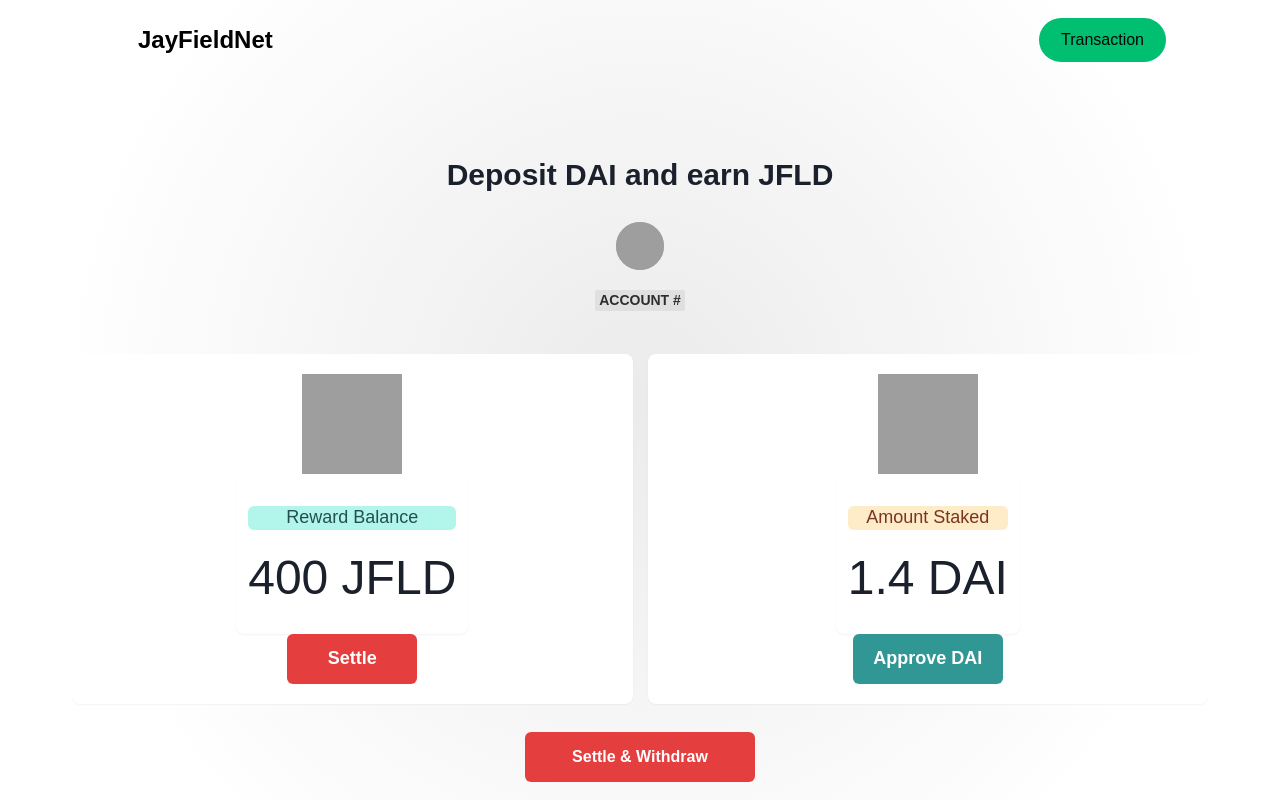
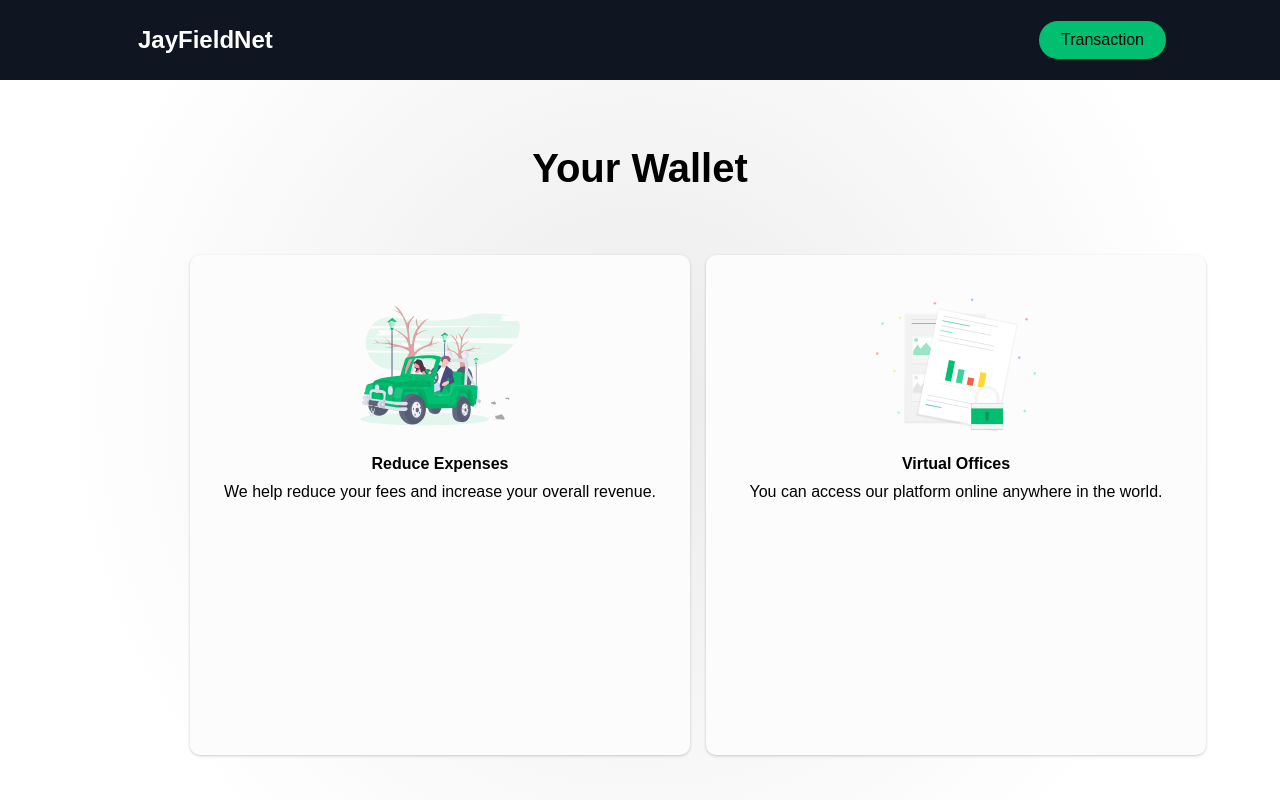
Before and after one commit to tena4881/jayfieldnetbeta, a React (Create React App) app: page /signin in a window 1280 px wide. Built offline with nearby package versions, Linux system fonts and the light colour scheme; grey boxes are pictures that could not be loaded; the HTML template or start-up script is replaced by a standard one; a web font is replaced by a local one; what web3 would draw is missing.

Commit message:
fixed profile page

```diff
--- /dev/null
+++ b/src/components/Exchange/ExchangeElements.js
@@ -0,0 +1,88 @@
+import styled from 'styled-components';
+
+export const ExchangeContainer = styled.div`
+  height: 800px;
+  display: flex;
+
+  flex-direction: column;
+  justify-content: center;
+  align-items: center;
+  background: ##f7f7f7;
+  margin-bottom: 135px;
+
+  @media screen and (max-width: 768px) {
+    height: 1100px;
+  }
+
+  @media screen and (max-width: 480px) {
+
+    height: 1300px;
+  }
+`;
+
+export const ExchangeWrapper = styled.div`
+  max-width: 1000px;
+  margin: 0 auto;
+  display: grid;
+  grid-template-columns: 1fr 1fr 1fr;
+  align-items: center;
+  grid-gap: 16px;
+  padding: 0 50px;
+
+  @media screen and (max-width: 1000px) {
+    grid-template-columns: 1fr 1fr;
+  }
+
+  @media screen and (max-width: 768px) {
+    grid-template-columns: 1fr;
+    padding: 0 20px;
+  }
+`;
+
+export const ExchangeCard = styled.div`
+  background: #fff;
+  display: flex;
+  background: #fcfcfc;
+  min-height:  500px;
+  min-width:  500px;
+  flex-direction: column;
+  justify-content: flex-start;
+  align-items: center;
+  border-radius: 10px;
+  max-height: 800px;
+  padding: 30px;
+  box-shadow: 0 1px 3px rgba(0, 0, 0, 0.2);
+  transition: all 0.2s ease-in-out;
+
+  &:hover {
+    transform: scale(1.02);
+    transition: all 0.2s ease-in-out;
+    cursor: pointer;
+  }
+`;
+
+export const ExchangeIcon = styled.img`
+  height: 160px;
+  width: 160px;
+  margin-bottom: 10px;
+`;
+
+export const ExchangeH1 = styled.h1`
+  font-size: 2.5rem;
+  color: #000;
+  margin-bottom: 64px;
+
+  @media screen and (max-width: 480px) {
+    font-size: 2rem;
+  }
+`;
+
+export const ExchangeH2 = styled.h2`
+  font-size: 1rem;
+  margin-bottom: 10px;
+`;
+
+export const ExchangeP = styled.p`
+  font-size: 1rem;
+  text-align: center;
+`;
--- /dev/null
+++ b/src/components/Exchange/index.js
@@ -0,0 +1,39 @@
+import React from 'react';
+import Icon1 from '../../images/svg-1.svg';
+import Icon2 from '../../images/svg-3.svg';
+import Icon3 from '../../images/svg-5.svg';
+import {
+  ExchangeContainer,
+  ExchangeH1,
+  ExchangeWrapper,
+  ExchangeCard,
+  ExchangeIcon,
+  ExchangeH2,
+  ExchangeP
+} from './ExchangeElements';
+
+const Exchange = () => {
+  return (
+    <ExchangeContainer id='Exchange'>
+      <ExchangeH1>Your Wallet</ExchangeH1>
+      <ExchangeWrapper>
+        <ExchangeCard>
+          <ExchangeIcon src={Icon1} />
+          <ExchangeH2>Reduce Expenses</ExchangeH2>
+          <ExchangeP>
+            We help reduce your fees and increase your overall revenue.
+          </ExchangeP>
+        </ExchangeCard>
+        <ExchangeCard>
+          <ExchangeIcon src={Icon2} />
+          <ExchangeH2>Virtual Offices</ExchangeH2>
+          <ExchangeP>
+            You can access our platform online anywhere in the world.
+          </ExchangeP>
+        </ExchangeCard>
+      </ExchangeWrapper>
+    </ExchangeContainer>
+  );
+};
+
+export default Exchange;
--- a/src/components/ProfileNav/PNavbarElements.js
+++ b/src/components/ProfileNav/PNavbarElements.js
@@ -3,7 +3,7 @@ import { Link as LinkR } from 'react-router-dom';
 import styled from 'styled-components';
 
 export const Nav = styled.nav`
-  background: ${({ scrollNav }) => (scrollNav ? '#000' : 'transparent')};
+  background: ${({ scrollNav }) => (scrollNav ? '#000' : '#101522')};
   height: 80px;
   margin-top: -80px;
   display: flex;
@@ -13,9 +13,11 @@ export const Nav = styled.nav`
   position: sticky;
   top: 0;
   z-index: 10;
+  margin-bottom: 50px;
 
   @media screen and (max-width: 960px) {
     transition: 0.8s all ease;
+    margin-bottom: 135px;
   }
 `;
 
@@ -30,7 +32,7 @@ export const NavbarContainer = styled.div`
 `;
 
 export const NavLogo = styled(LinkR)`
-  color: #000;
+  color: #fff;
   justify-self: flex-start;
   cursor: pointer;
   font-size: 1.5rem;
--- a/src/components/SignIn/index.js
+++ b/src/components/SignIn/index.js
@@ -21,8 +21,8 @@ import {
   Button,
 } from '@chakra-ui/react';
 import Web3 from 'web3';
-
-
+import Exchange from '../Exchange';
+import Footer from '../Footer';
 
 
 const SignIn = () => {
@@ -37,200 +37,8 @@ const SignIn = () => {
     <Container>
     <ProfileSidebar isOpen={isOpen} toggle={toggle} />
     <ProfileNavbar toggle={toggle} />
-      <Form>
-      <ChakraProvider resetCSS>
-    <Grid
-      p={10}
-      gap={6}
-      templateColumns="repeat(auto-fit, minmax(350px, 1fr))"
-      overflow="scroll"
-      minHeight="min-height: 100vh"
-    >
-      <Stack
-        justifyContent="center"
-        alignItems="space-around"
-        overflow="scroll"
-      >
-        <Box
-          backgroundColor="whiteAlpha.000"
-          pl={3}
-          pr={3}
-          pt={5}
-          pb={5}
-          display="flex"
-          justifyContent="center"
-          flexDirection="column-reverse"
-          alignItems="center"
-          opacity={1}
-          mb="15px"
-        >
-          <Flex
-            flexDirection="column"
-            justifyContent="center"
-            alignItems="center"
-            mt="25px"
-          >
-            <Avatar
-              size="md"
-              display="flex"
-              justifyContent="center"
-              flexDirection="row"
-              src="https://www.flaticon.com/svg/static/icons/svg/813/813252.svg"
-            />
-            <Flex>
-              <Badge
-                variant="subtle"
-                display="flex"
-                justifyContent="center"
-                colorScheme="blackAlpha"
-                alignItems="center"
-                mt={5}
-                fontSize="sm"
-              >
-                Account #
-              </Badge>
-            </Flex>
-          </Flex>
-          <Flex justifyContent="center" mt={3}>
-            <Text fontSize="3xl" fontWeight="bold" textAlign="center">
-              Deposit DAI and earn JFLD
-            </Text>
-          </Flex>
-        </Box>
-        <Flex alignItems="stretch" justifyContent="center" flexDirection={['column','column', 'row','row']}>
-          <Box
-            backgroundColor="white"
-            boxShadow="sm"
-            borderRadius="lg"
-            pl={3}
-            pr={3}
-            pt={5}
-            pb={5}
-            display="flex"
-            justifyContent="center"
-            flexDirection="column"
-            alignItems="center"
-            width="100%"
-          >
-            <Image
-              height="100px"
-              width="100px"
-              src="https://stand.cash/static/media/stand-cash-logo.e11a9ff3.svg"
-            />
-            <Box
-              backgroundColor="white"
-              boxShadow="sm"
-              borderRadius="lg"
-              pl={3}
-              pr={3}
-              pt={5}
-              pb={5}
-              display="block"
-              justifyContent="flex-start"
-            >
-              <Tag
-                display="flex"
-                justifyContent="center"
-                mt={3}
-                variant="subtle"
-                colorScheme="teal"
-                fontSize="lg"
-              >
-                Reward Balance
-              </Tag>
-              <Flex justifyContent="center" mt={3} >
-                <Text fontSize="5xl">400 JFLD</Text>
-              </Flex>
-            </Box>
-            <Button
-              variant="solid"
-              size="md"
-              colorScheme="red"
-              width="130px"
-              height="50px"
-              p={5}
-              fontSize="lg"
-              fontWeight="bold"
-              textAlign="center"
-            >
-              Settle
-            </Button>
-          </Box>
-          <Box
-            backgroundColor="white"
-            boxShadow="sm"
-            borderRadius="lg"
-            pl={3}
-            pr={3}
-            pt={5}
-            pb={5}
-            display="flex"
-            justifyContent="center"
-            flexDirection="column"
-            alignItems="center"
-            ml="15px"
-            width="100%"
-          >
-            <Image
-              height="100px"
-              width="100px"
-              fallbackSrc="https://stand.cash/static/media/DAI.17db7fc2.png"
-            />
-            <Box
-              backgroundColor="white"
-              boxShadow="sm"
-              borderRadius="lg"
-              pl={3}
-              pr={3}
-              pt={5}
-              pb={5}
-              display="block"
-              justifyContent="flex-start"
-            >
-              <Tag
-                display="flex"
-                justifyContent="center"
-                mt={3}
-                variant="subtle"
-                colorScheme="orange"
-                fontSize="lg"
-              >
-                Amount Staked
-              </Tag>
-              <Flex justifyContent="center" mt={3}>
-                <Text fontSize="5xl">1.4 DAI</Text>
-              </Flex>
-            </Box>
-            <Button
-              variant="solid"
-              size="md"
-              colorScheme="teal"
-              width="150px"
-              height="50px"
-              fontSize="lg"
-              fontWeight="bold"
-              textAlign="center"
-            >
-              Approve DAI
-            </Button>
-          </Box>
-        </Flex>
-        <Flex justifyContent="center" mt="b">
-          <Button
-            variant="solid"
-            size="md"
-            colorScheme="red"
-            mt="20px"
-            width="230px"
-            height="50px"
-          >
-            Settle & Withdraw
-          </Button>
-        </Flex>
-      </Stack>
-    </Grid>
-  </ChakraProvider>
-          </Form>
+      <Exchange/>
+    <Footer />
 
       </Container>
     </>
```
Also changed, not shown: 1 other file (tests, documents, lock files or other folders).
